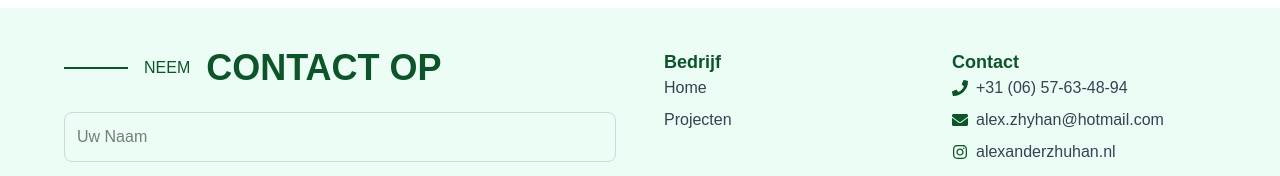
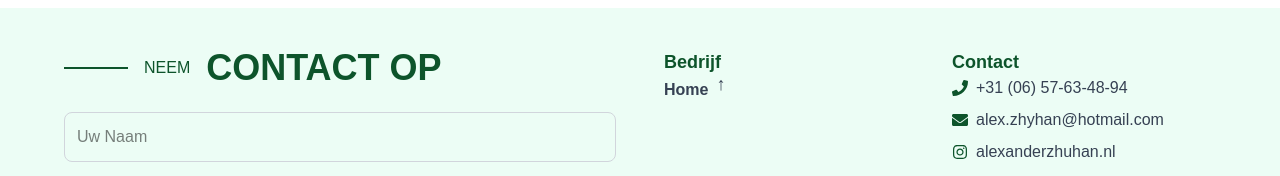
Before and after one commit to Ladomirjak1989/Alexander-Zhyhan, a Next.js app: page / in a window 1280 px wide. Shown: the part 2940-3116 px from the top of the page. Built offline with nearby package versions, Linux system fonts and the light colour scheme.

Commit message:
AlexanderZ

```diff
--- a/src/components/Footer/Footer.tsx
+++ b/src/components/Footer/Footer.tsx
@@ -20,7 +20,6 @@ const Footer: React.FC = () => {
     };
 
     const handleSubmit = async (e: React.FormEvent) => {
-        console.log(e, 111)
         e.preventDefault();
 
         const serviceId = process.env.NEXT_PUBLIC_EMAILJS_SERVICE_ID;
@@ -53,12 +52,14 @@ const Footer: React.FC = () => {
                 {
                     name: formData.name,
                     email: formData.email,
+                    reply_to: process.env.EMAIL_USER,
                 },
                 userId
             );
 
             if (response.status === 200) {
-                setSuccessMessage("✅ Your message has been sent successfully!");
+                // setSuccessMessage("✅ Your message has been sent successfully!");
+                setSuccessMessage("✅ Je bericht is succesvol verzonden!");
                 setFormData({ name: "", lastName: "", email: "", message: "" });
 
                 setTimeout(() => {
@@ -69,7 +70,8 @@ const Footer: React.FC = () => {
             }
         } catch (error) {
             console.error("Email sending error:", error);
-            setSuccessMessage("❌ Error sending message. Please try again.");
+            // setSuccessMessage("❌ Error sending message. Please try again.");
+            setSuccessMessage("❌ Fout bij het verzenden van het bericht. Probeer het opnieuw.");
         }
     };
 
@@ -140,10 +142,22 @@ const Footer: React.FC = () => {
                     <div>
                         <h3 className="text-lg font-semibold text-green-900">Bedrijf</h3>
                         <ul className="text-gray-700 space-y-2">
-                            <li><a href="#" className="hover:underline">Home</a></li>
-                            <li><a href="#" className="hover:underline">Projecten</a></li>
+                            <li>
+                                <a href="#" className="flex font-semibold items-center gap-2 group hover:underline hover:text-green-700 transition">
+                                    Home
+                                    <span className="text-lg transition-transform duration-300 animate-bounce">↑</span>
+                                </a>
+                            </li>
+
+                            {/* <li>
+                                <a href="#" className="flex items-center gap-2 group hover:underline hover:text-green-700 transition">
+                                    Projecten
+                                    <span className="text-lg transition-transform duration-300 group-hover:-translate-y-1">↑</span>
+                                </a>
+                            </li> */}
                         </ul>
                     </div>
+
                     <div>
                         <h3 className="text-lg font-semibold text-green-900">Contact</h3>
                         <ul className="text-gray-700 space-y-2">
--- a/src/components/Swiper/Swiper.tsx
+++ b/src/components/Swiper/Swiper.tsx
@@ -142,8 +142,6 @@ export default function Slider({ id }: SliderProps) {
                                 {title && <h4 className="text-lg font-semibold text-green-900">{title}</h4>}
                                 {text && <p className="mt-2 text-gray-600">{text}</p>}
                             </div>
-                            {/* <div className="swiper-button-prev !text-green-900"></div>
-                            <div className="swiper-button-next !text-green-900"></div> */}
                         </SwiperSlide>
                     ))}
                 </Swiper>
```
